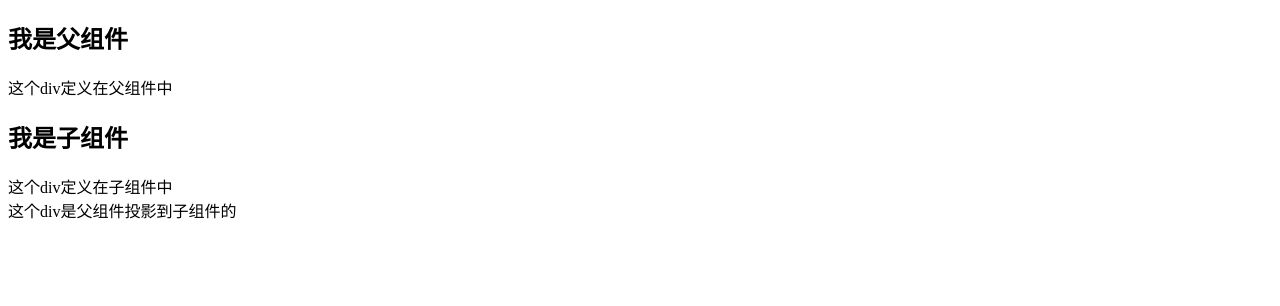
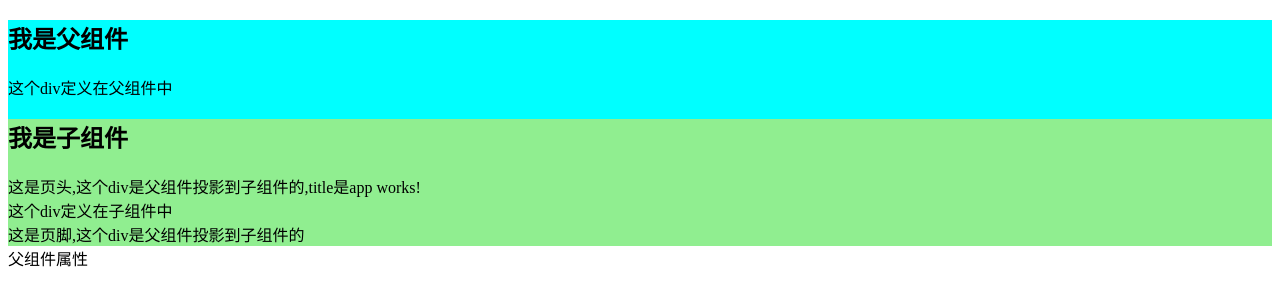
Before and after one commit to gritman/ng-content, an Angular app: page / in a window 1280 px wide. Shown: the top 306 px of the page. Built offline with nearby package versions, Linux system fonts and the light colour scheme.

Commit message:
定义多个投影点

```diff
--- a/src/app/app.component.css
+++ b/src/app/app.component.css
@@ -0,0 +1,3 @@
+.wrapper {
+  background: cyan;
+}
--- a/src/app/app.component.html
+++ b/src/app/app.component.html
@@ -2,6 +2,10 @@
   <h2>我是父组件</h2>
   <div>这个div定义在父组件中</div>
   <app-child>
-    <div>这个div是父组件投影到子组件的</div>
+    <!-- 这个插值表达式title只能使用父组件的属性 -->
+    <div class="header">这是页头,这个div是父组件投影到子组件的,title是{{title}}</div>
+    <div class="footer">这是页脚,这个div是父组件投影到子组件的</div>
   </app-child>
 </div>
+<div [innerHTML]="divContent">
+</div>
--- a/src/app/app.component.ts
+++ b/src/app/app.component.ts
@@ -7,4 +7,5 @@ import { Component } from '@angular/core';
 })
 export class AppComponent {
   title = 'app works!';
+  divContent = '<div>父组件属性</div>';
 }
--- a/src/app/child/child.component.css
+++ b/src/app/child/child.component.css
@@ -0,0 +1,3 @@
+.wrapper {
+  background: lightgreen;
+}
--- a/src/app/child/child.component.html
+++ b/src/app/child/child.component.html
@@ -1,5 +1,6 @@
 <div class="wrapper">
   <h2>我是子组件</h2>
+  <ng-content select=".header"></ng-content>
   <div>这个div定义在子组件中</div>
-  <ng-content></ng-content> <!-- 标记投影点 -->
+  <ng-content select=".footer"></ng-content> <!-- 标记投影点 -->
 </div>
```
